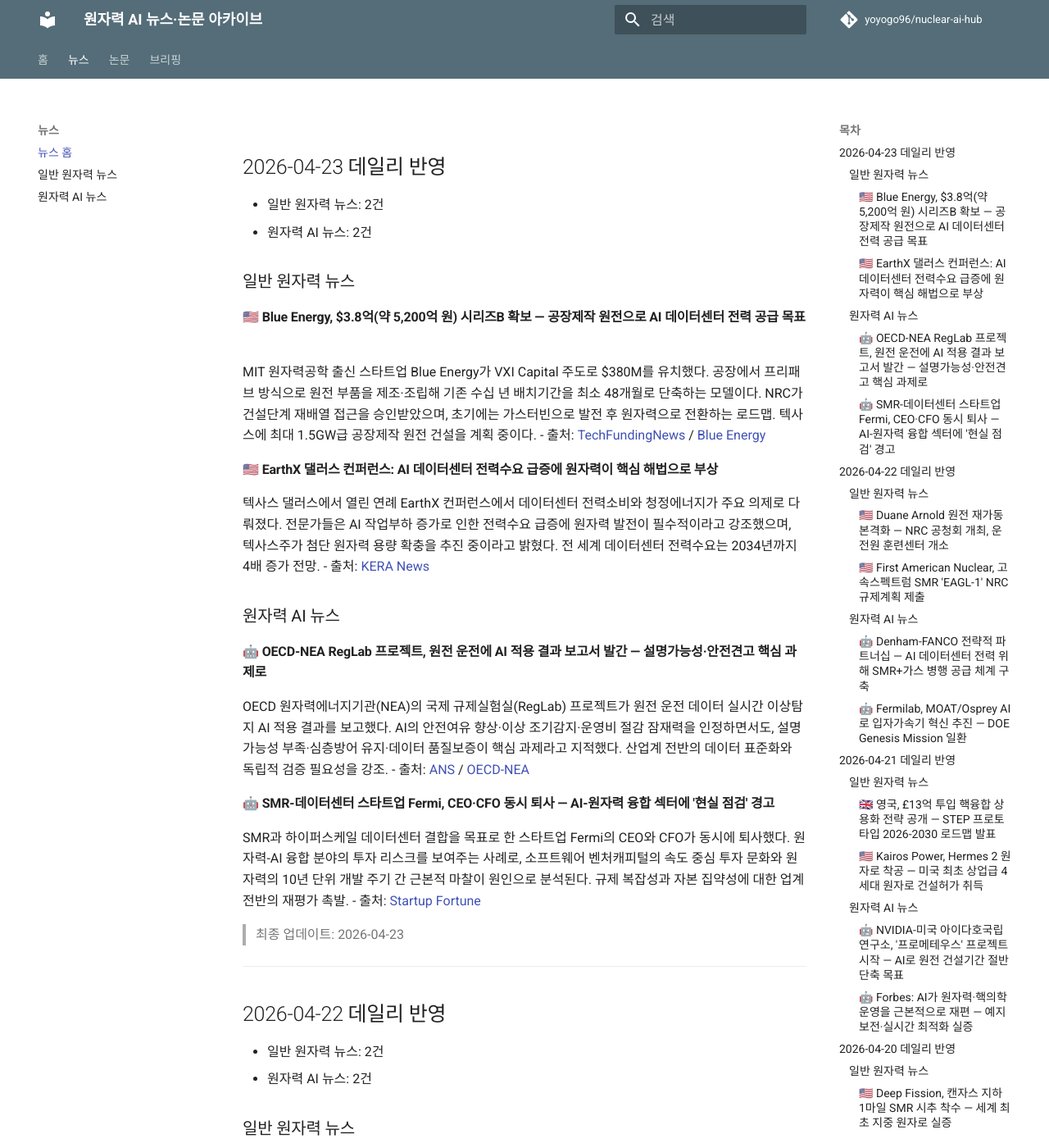
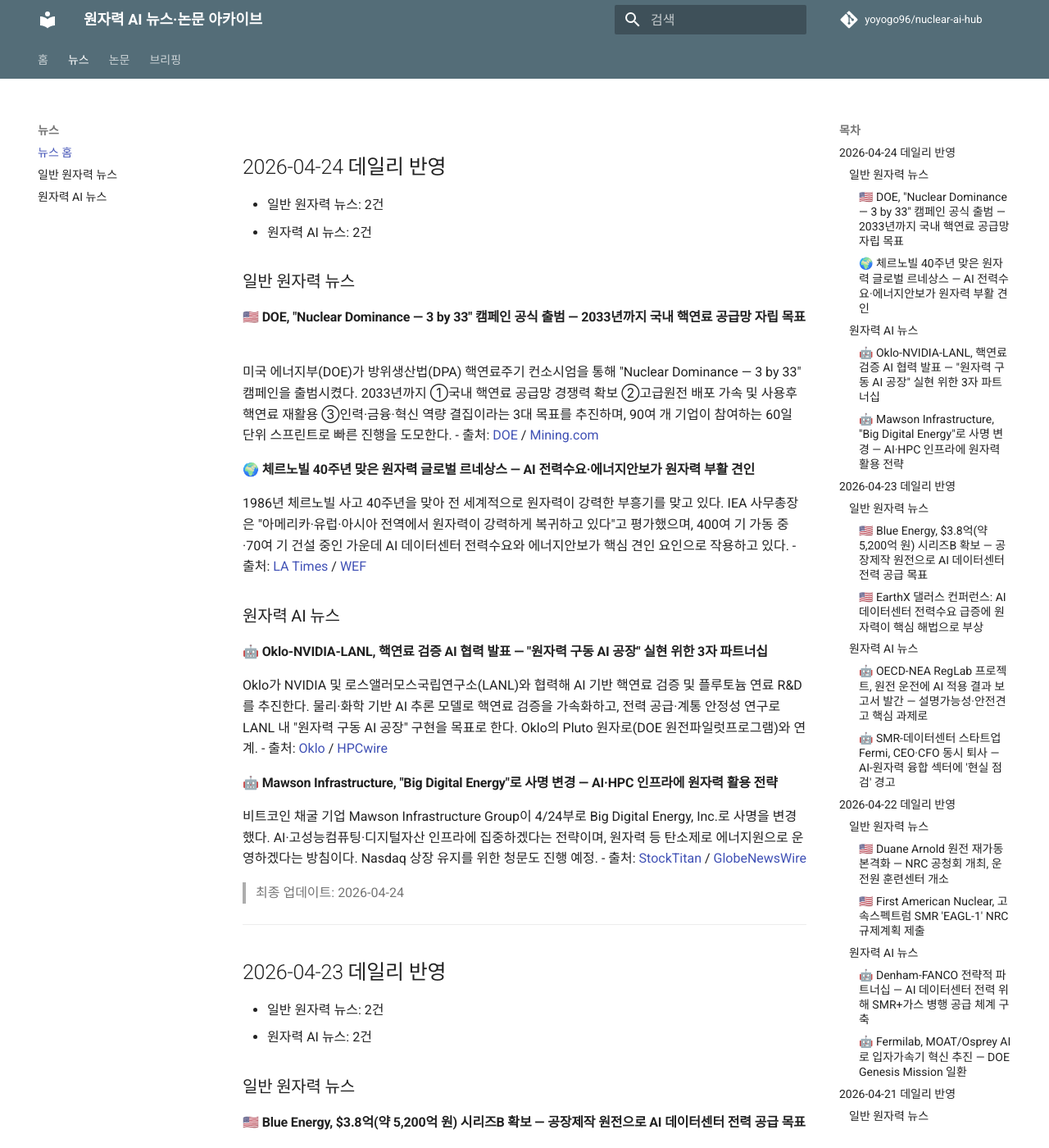
Before and after one commit to yoyogo96/nuclear-ai-hub, an MkDocs documentation site: the page built from docs/news/index.md, in a window 1280 px wide and 1400 px high. Shown: the whole window at 82% size. Built offline with MkDocs 1.6.1 and Material for MkDocs 9.7.7, drawn with Linux system fonts in a browser that asks for light colours; comment, search, counter and statistics services are not loaded.

Commit message:
2026-04-24 데일리 업데이트: 뉴스 4건 (DOE 3by33, Oklo-NVIDIA-LANL, 체르노빌40주년, Big Digital Energy)

```diff
--- a/docs/briefings/index.md
+++ b/docs/briefings/index.md
@@ -1,3 +1,20 @@
+## 2026-04-24 데일리 브리핑
+
+### 오늘의 3줄 요약
+1. DOE "Nuclear Dominance 3 by 33" 캠페인 출범 — 2033년까지 국내 핵연료 공급망 자립·사용후핵연료 재활용·역량 결집 3대 목표.
+2. Oklo-NVIDIA-LANL 3자 협력: AI 기반 핵연료 검증으로 "원자력 구동 AI 공장" 실현 추진.
+3. 체르노빌 40주년—IEA "원자력 글로벌 강력 복귀", AI 전력수요·에너지안보가 핵심 견인.
+
+### 핵심 뉴스 상세
+- **DOE Nuclear Dominance 3 by 33**: 방위생산법 컨소시엄(90여 기업) 주도로 60일 단위 스프린트 진행. 기존 $27억 우농화 투자에 이어 사용후핵연료 재활용 RFA도 진행 중.
+- **Oklo-NVIDIA-LANL**: Pluto 원자로(DOE Reactor Pilot Program) 대상 플루토늄 연료 R&D + 디지털트윈·시뮬레이션. DOE Genesis Mission 일환.
+- **체르노빌 40주년 & 원자력 르네상스**: 전 세계 400여 기 가동·70여 기 건설. 일본 15기 재가동·10기 추가 추진, 벨기에 폐지 정책 철회. SMR 2030년대 초 가동 예정.
+- **Big Digital Energy(구 Mawson)**: AI/HPC 인프라 기업으로 전환, 원자력 등 무탄소 에너지원 활용 방침.
+
+> 최종 업데이트: 2026-04-24
+
+---
+
 ## 2026-04-23 데일리 브리핑
 
 ### 오늘의 3줄 요약
--- a/docs/news/index.md
+++ b/docs/news/index.md
@@ -1,3 +1,31 @@
+## 2026-04-24 데일리 반영
+- 일반 원자력 뉴스: 2건
+- 원자력 AI 뉴스: 2건
+
+### 일반 원자력 뉴스
+
+#### 🇺🇸 DOE, "Nuclear Dominance — 3 by 33" 캠페인 공식 출범 — 2033년까지 국내 핵연료 공급망 자립 목표
+미국 에너지부(DOE)가 방위생산법(DPA) 핵연료주기 컨소시엄을 통해 "Nuclear Dominance — 3 by 33" 캠페인을 출범시켰다. 2033년까지 ①국내 핵연료 공급망 경쟁력 확보 ②고급원전 배포 가속 및 사용후핵연료 재활용 ③인력·금융·혁신 역량 결집이라는 3대 목표를 추진하며, 90여 개 기업이 참여하는 60일 단위 스프린트로 빠른 진행을 도모한다.
+- 출처: [DOE](https://www.energy.gov/ne/articles/department-energys-defense-production-act-consortium-unveils-new-initiative-grow) / [Mining.com](https://www.mining.com/us-department-of-energy-unveils-nuclear-dominance-3-by-33-campaign/)
+
+#### 🌍 체르노빌 40주년 맞은 원자력 글로벌 르네상스 — AI 전력수요·에너지안보가 원자력 부활 견인
+1986년 체르노빌 사고 40주년을 맞아 전 세계적으로 원자력이 강력한 부흥기를 맞고 있다. IEA 사무총장은 "아메리카·유럽·아시아 전역에서 원자력이 강력하게 복귀하고 있다"고 평가했으며, 400여 기 가동 중·70여 기 건설 중인 가운데 AI 데이터센터 전력수요와 에너지안보가 핵심 견인 요인으로 작용하고 있다.
+- 출처: [LA Times](https://www.latimes.com/business/story/2026-04-23/nuclear-energy-is-having-global-revival-40-years-after-chernobyl) / [WEF](https://www.weforum.org/stories/2026/04/nuclear-energy-crisis-strait-of-hormuz-wef-small-modular-reactor/)
+
+### 원자력 AI 뉴스
+
+#### 🤖 Oklo-NVIDIA-LANL, 핵연료 검증 AI 협력 발표 — "원자력 구동 AI 공장" 실현 위한 3자 파트너십
+Oklo가 NVIDIA 및 로스앨러모스국립연구소(LANL)와 협력해 AI 기반 핵연료 검증 및 플루토늄 연료 R&D를 추진한다. 물리·화학 기반 AI 추론 모델로 핵연료 검증을 가속화하고, 전력 공급·계통 안정성 연구로 LANL 내 "원자력 구동 AI 공장" 구현을 목표로 한다. Oklo의 Pluto 원자로(DOE 원전파일럿프로그램)와 연계.
+- 출처: [Oklo](https://oklo.com/newsroom/news-details/2026/Oklo-NVIDIA-and-Los-Alamos-National-Laboratory-Collaborate-to-Advance-Nuclear-Fuel-Validation-at-Los-Alamos-in-Support-of-Nuclear-Powered-AI-Factories/default.aspx) / [HPCwire](https://www.hpcwire.com/aiwire/2026/04/23/oklo-nvidia-and-lanl-advance-nuclear-fuel-rd-and-ai-modeling-for-los-alamos-projects/)
+
+#### 🤖 Mawson Infrastructure, "Big Digital Energy"로 사명 변경 — AI·HPC 인프라에 원자력 활용 전략
+비트코인 채굴 기업 Mawson Infrastructure Group이 4/24부로 Big Digital Energy, Inc.로 사명을 변경했다. AI·고성능컴퓨팅·디지털자산 인프라에 집중하겠다는 전략이며, 원자력 등 탄소제로 에너지원으로 운영하겠다는 방침이다. Nasdaq 상장 유지를 위한 청문도 진행 예정.
+- 출처: [StockTitan](https://www.stocktitan.net/news/MIGI/mawson-infrastructure-group-inc-becomes-big-digital-energy-inc-h88dsny5tn6w.html) / [GlobeNewsWire](https://www.globenewswire.com/news-release/2026/04/23/3280391/0/en/mawson-infrastructure-group-inc-becomes-big-digital-energy-inc-receives-nasdaq-listing-determination-already-in-compliance-to-request-hearing.html)
+
+> 최종 업데이트: 2026-04-24
+
+---
+
 ## 2026-04-23 데일리 반영
 - 일반 원자력 뉴스: 2건
 - 원자력 AI 뉴스: 2건
```
